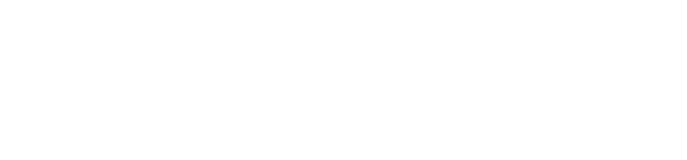
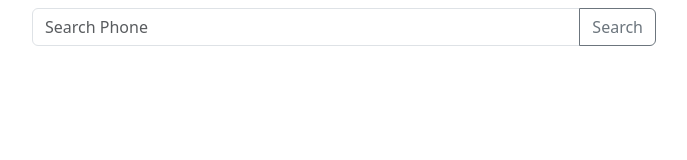
Before and after one commit to nazmulshaharin/Assignment-6, a plain HTML site: page index.html in a window 1280 px wide. Shown: the whole page, without its empty margins (296-983 px from the left). Drawn offline with nearby package versions, Linux system fonts and the light colour scheme.

Commit message:
sjsjjsjs

```diff
--- a/index.html
+++ b/index.html
@@ -9,7 +9,10 @@
   <title>Phone Hunter</title>
 </head>
 <body>
-
+  <div class="input-group p-2 mb-3 w-50 mx-auto">
+    <input type="text" class="form-control" placeholder="Search Phone" aria-label="Recipient's username" aria-describedby="button-addon2">
+    <button class="btn btn-outline-secondary" type="button" id="button-addon2">Search</button>
+  </div>
   <!-- js Link -->
   <script src="hunter.js"></script>
   <script src="https://cdn.jsdelivr.net/npm/bootstrap@5.3.0-alpha3/dist/js/bootstrap.bundle.min.js" integrity="sha384-ENjdO4Dr2bkBIFxQpeoTz1HIcje39Wm4jDKdf19U8gI4ddQ3GYNS7NTKfAdVQSZe" crossorigin="anonymous"></script>
```
